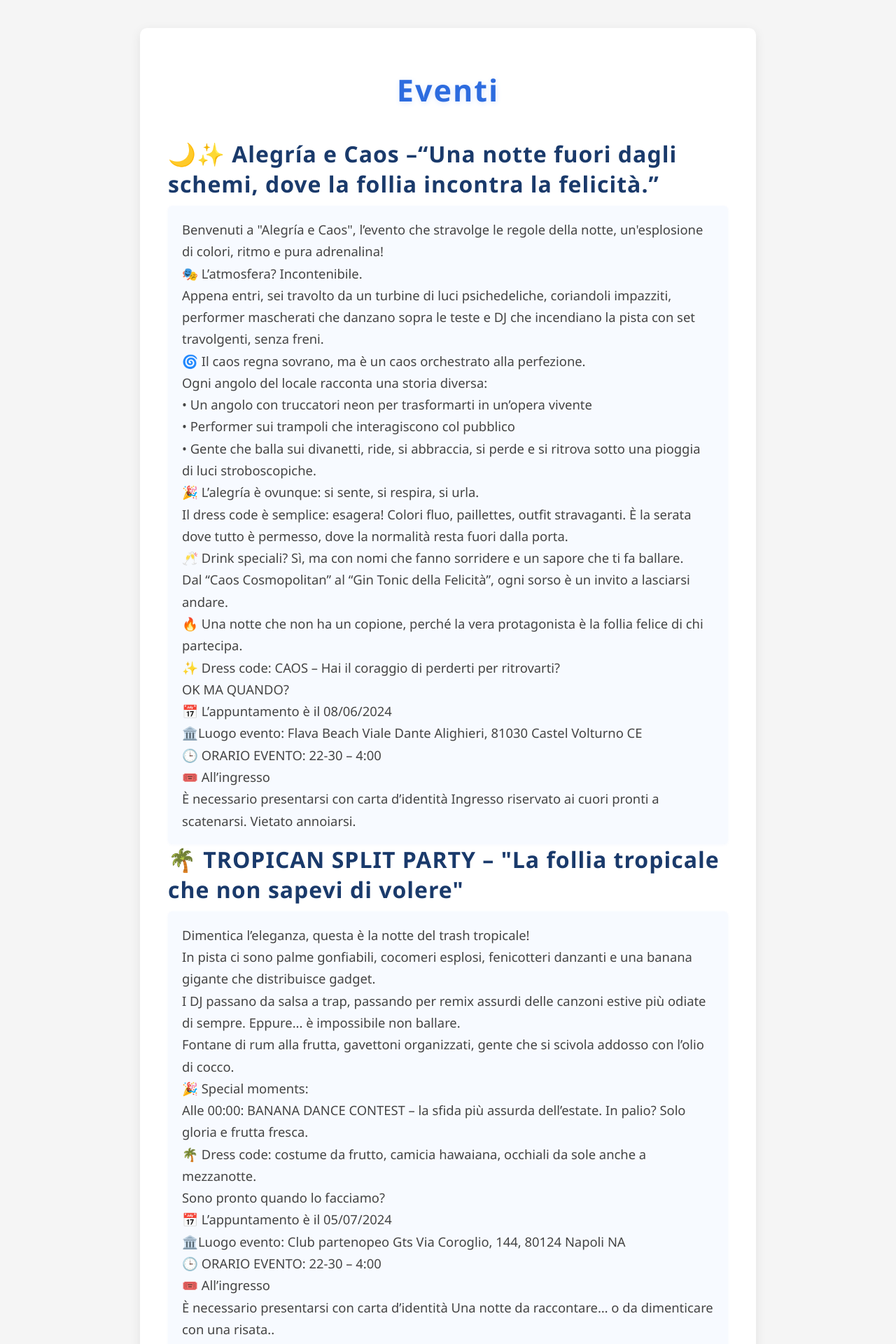
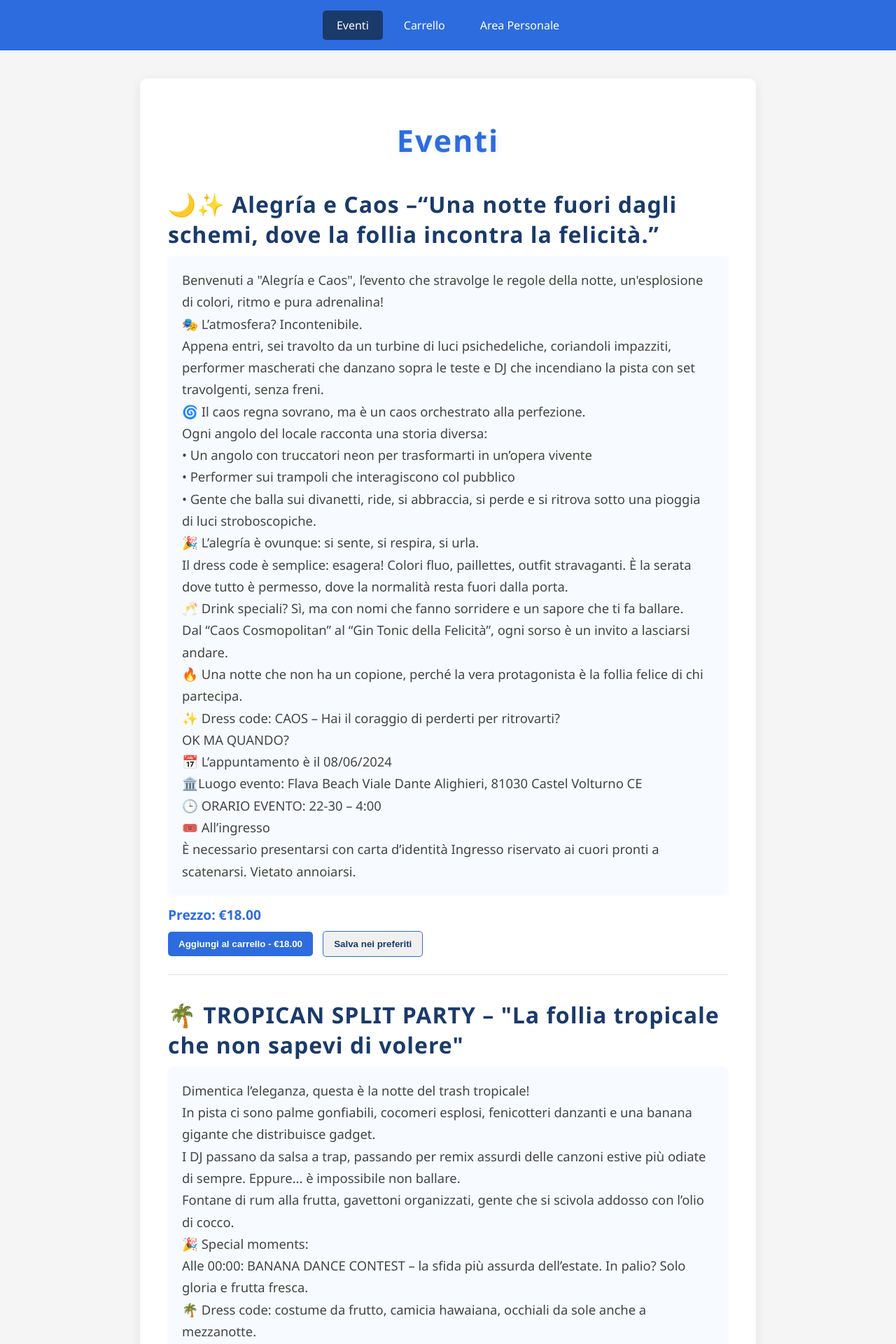
Before and after one commit to simonci683/Event_Hub, a Django app: page /eventi/ in a window 1280 px wide. Shown: the top 1920 px of the page at 70% size. Run offline with Django 5.2, Linux system fonts and the light colour scheme; data comes from the database, SQL or seed files in the repository; both versions use the stored data as it was after the commit.

Commit message:
terzo commit

```diff
--- a/Event_Hub/settings.py
+++ b/Event_Hub/settings.py
@@ -118,6 +118,10 @@ USE_TZ = True
 
 STATIC_URL = 'static/'
 
+# Media files (User uploaded files)
+MEDIA_URL = '/media/'
+MEDIA_ROOT = BASE_DIR / 'media'
+
 # Default primary key field type
 # https://docs.djangoproject.com/en/5.2/ref/settings/#default-auto-field
 
--- a/Event_Hub/urls.py
+++ b/Event_Hub/urls.py
@@ -17,7 +17,13 @@ Including another URLconf
 from django.shortcuts import redirect
 from django.contrib import admin
 from django.urls import path
-from Event_Hub.views import registrati, login, benvenuto
+from django.conf import settings
+from django.conf.urls.static import static
+from Event_Hub.views import (
+    registrati, login, benvenuto, aggiungi_al_carrello, carrello, rimuovi_dal_carrello,
+    area_personale, biglietti, profilo, storico_acquisti, recensioni, eventi_salvati, salva_evento,
+    checkout
+)
 from .views import lista_eventi
 
 urlpatterns = [
@@ -28,5 +34,21 @@ urlpatterns = [
     path('Registrati/', registrati, name='Registrati'),
     path('login/', login, name='login'),
     path('eventi/', lista_eventi, name='eventi'),
+    path('carrello/', carrello, name='carrello'),
+    path('aggiungi-al-carrello/', aggiungi_al_carrello, name='aggiungi_al_carrello'),
+    path('rimuovi-dal-carrello/', rimuovi_dal_carrello, name='rimuovi_dal_carrello'),
+    path('checkout/', checkout, name='checkout'),
 
+    # Area Personale URLs
+    path('area-personale/', area_personale, name='area_personale'),
+    path('area-personale/biglietti/', biglietti, name='biglietti'),
+    path('area-personale/profilo/', profilo, name='profilo'),
+    path('area-personale/storico-acquisti/', storico_acquisti, name='storico_acquisti'),
+    path('area-personale/recensioni/', recensioni, name='recensioni'),
+    path('area-personale/eventi-salvati/', eventi_salvati, name='eventi_salvati'),
+    path('salva-evento/', salva_evento, name='salva_evento'),
 ]
+
+# Serve media files during development
+if settings.DEBUG:
+    urlpatterns += static(settings.MEDIA_URL, document_root=settings.MEDIA_ROOT)
--- a/Event_Hub/views.py
+++ b/Event_Hub/views.py
@@ -1,7 +1,13 @@
+from django.shortcuts import render, redirect, get_object_or_404
+from Event_Hub.models import Utente, Organizzatore, Evento, Prenotazione, Recensione, Carrello, EventoSalvato
+from .models import Evento
+from django.db.models import Q
+import hashlib
+from django.contrib import messages
+from django.utils import timezone
 from django.shortcuts import render, redirect
-from Event_Hub.models import Utente, Organizzatore, Evento, Prenotazione, Recensione
-from .models import Evento
-import hashlib
+from Event_Hub.models import Utente
+
 
 def registrati(request):
     if request.method == 'POST':
@@ -34,7 +40,8 @@ def login(request):
 
         try:
             utente = Utente.objects.get(email=email, password=hashed_password)
-            # Here you would typically set up a session
+            # Set up the user session
+            request.session['utente_email'] = utente.email
             return redirect('eventi')
         except Utente.DoesNotExist:
             return render(request, 'login.html', {'error': 'Credenziali non valide'})
@@ -46,9 +53,9 @@ def benvenuto(request):
 
 def lista_eventi(request):
     eventi = Evento.objects.all().order_by('nome')
-    return render(request, 'eventi.html', {'eventi': eventi})
+    return render(request, 'eventi.html', {'evexenti': eventi})
 
-def carrello(request):
+def aggiungi_al_carrello(request):
     if request.method == 'POST':
         evento_nome = request.POST.get('evento_nome')
         numero_biglietti = int(request.POST.get('numero_biglietti', 1))
@@ -62,18 +69,415 @@ def carrello(request):
             evento = Evento.objects.get(nome=evento_nome)
 
             # Check if the user already has a cart for this event
-            existing_cart = carrello.objects.filter(utente=utente, evento=evento).first()
+            existing_cart = Carrello.objects.filter(utente=utente, evento=evento).first()
             if existing_cart:
                 existing_cart.numero_biglietti += numero_biglietti
                 existing_cart.save()
             else:
-                carrello.objects.create(
+                Carrello.objects.create(
                     utente=utente,
                     evento=evento,
                     numero_biglietti=numero_biglietti
                 )
+            return redirect('carrello')
+        except (Utente.DoesNotExist, Evento.DoesNotExist):
+            return render(request, 'error.html', {'message': 'Evento o utente non trovato.'})
+
+    return redirect('eventi')
+
+def carrello(request):
+    utente_email = request.session.get('utente_email')
+
+    if not utente_email:
+        return redirect('login')
+
+    try:
+        utente = Utente.objects.get(email=utente_email)
+        Carrello_items = Carrello.objects.filter(utente=utente).select_related('evento')
+
+        # Calculate subtotals for each item
+        items_with_subtotals = []
+        totale = 0
+
+        for item in Carrello_items:
+            subtotale = item.evento.prezzo * item.numero_biglietti
+            totale += subtotale
+            items_with_subtotals.append({
+                'item': item,
+                'subtotale': subtotale
+            })
+
+        context = {
+            'carrello_items': items_with_subtotals,
+            'totale': totale
+        }
+
+        return render(request, 'carrello.html', context)
+    except Utente.DoesNotExist:
+        return redirect('login')
+
+def rimuovi_dal_carrello(request):
+    if request.method == 'POST':
+        evento_nome = request.POST.get('evento_nome')
+        utente_email = request.session.get('utente_email')
+
+        if not utente_email:
+            return redirect('login')
+
+        try:
+            utente = Utente.objects.get(email=utente_email)
+            evento = Evento.objects.get(nome=evento_nome)
+
+            # Find and delete the cart item
+            cart_item = get_object_or_404(Carrello, utente=utente, evento=evento)
+            cart_item.delete()
+
+            return redirect('carrello')
+        except (Utente.DoesNotExist, Evento.DoesNotExist):
+            return render(request, 'error.html', {'message': 'Evento o utente non trovato.'})
+
+    return redirect('carrello')
+
+# Area Personale Views
+def area_personale(request):
+    utente_email = request.session.get('utente_email')
+
+    if not utente_email:
+        return redirect('login')
+
+    try:
+        utente = Utente.objects.get(email=utente_email)
+
+        # Get recent tickets
+        biglietti_recenti = Prenotazione.objects.filter(utente=utente).order_by('-data_prenotazione')[:3]
+
+        # Get saved events
+        eventi_salvati = EventoSalvato.objects.filter(utente=utente).order_by('-data_salvataggio')[:3]
+
+        # Get recent reviews
+        recensioni_recenti = Recensione.objects.filter(utente=utente).order_by('-data_recensione')[:3]
+
+        context = {
+            'utente': utente,
+            'biglietti_recenti': biglietti_recenti,
+            'eventi_salvati': eventi_salvati,
+            'recensioni_recenti': recensioni_recenti
+        }
+
+        return render(request, 'area_personale.html', context)
+    except Utente.DoesNotExist:
+        return redirect('login')
+
+def biglietti(request):
+    utente_email = request.session.get('utente_email')
+
+    if not utente_email:
+        return redirect('login')
+
+    try:
+        utente = Utente.objects.get(email=utente_email)
+        biglietti_list = Prenotazione.objects.filter(utente=utente).order_by('-data_prenotazione')
+
+        # Calculate total price for each ticket
+        biglietti_with_totals = []
+        for biglietto in biglietti_list:
+            prezzo_totale = biglietto.evento.prezzo * biglietto.numero_biglietti
+            biglietti_with_totals.append({
+                'biglietto': biglietto,
+                'prezzo_totale': prezzo_totale
+            })
+
+        context = {
+            'utente': utente,
+            'biglietti': biglietti_with_totals
+        }
+
+        return render(request, 'biglietti.html', context)
+    except Utente.DoesNotExist:
+        return redirect('login')
+
+def profilo(request):
+    utente_email = request.session.get('utente_email')
+
+    if not utente_email:
+        return redirect('login')
+
+    try:
+        utente = Utente.objects.get(email=utente_email)
+
+        if request.method == 'POST':
+            # Update user profile
+            utente.nome = request.POST.get('nome', utente.nome)
+            utente.cognome = request.POST.get('cognome', utente.cognome)
+            utente.telefono = request.POST.get('telefono', utente.telefono)
+
+            # Handle password change
+            current_password = request.POST.get('current_password')
+            new_password = request.POST.get('new_password')
+            confirm_password = request.POST.get('confirm_password')
+
+            if current_password and new_password and confirm_password:
+                hashed_current = hashlib.md5(current_password.encode()).hexdigest()
+
+                if hashed_current == utente.password:
+                    if new_password == confirm_password:
+                        utente.password = hashlib.md5(new_password.encode()).hexdigest()
+                        messages.success(request, 'Password aggiornata con successo.')
+                    else:
+                        messages.error(request, 'Le nuove password non corrispondono.')
+                else:
+                    messages.error(request, 'Password attuale non corretta.')
+
+            # Handle profile picture
+            if 'foto_profilo' in request.FILES:
+                utente.foto_profilo = request.FILES['foto_profilo']
+
+            utente.save()
+            messages.success(request, 'Profilo aggiornato con successo.')
+
+        context = {
+            'utente': utente
+        }
+
+        return render(request, 'profilo.html', context)
+    except Utente.DoesNotExist:
+        return redirect('login')
+
+def storico_acquisti(request):
+    utente_email = request.session.get('utente_email')
+
+    if not utente_email:
+        return redirect('login')
+
+    try:
+        utente = Utente.objects.get(email=utente_email)
+
+        # Get filter parameters
+        data_inizio = request.GET.get('data_inizio')
+        data_fine = request.GET.get('data_fine')
+        tipo_evento = request.GET.get('tipo_evento')
+        location = request.GET.get('location')
+
+        # Start with all user's bookings
+        acquisti = Prenotazione.objects.filter(utente=utente)
+
+        # Apply filters if provided
+        if data_inizio:
+            acquisti = acquisti.filter(data_prenotazione__gte=data_inizio)
+        if data_fine:
+            acquisti = acquisti.filter(data_prenotazione__lte=data_fine)
+        if tipo_evento:
+            acquisti = acquisti.filter(evento__nome__icontains=tipo_evento)
+        if location:
+            acquisti = acquisti.filter(evento__luogo__icontains=location)
+
+        # Order by date (most recent first)
+        acquisti = acquisti.order_by('-data_prenotazione')
+
+        context = {
+            'utente': utente,
+            'acquisti': acquisti,
+            'filtri': {
+                'data_inizio': data_inizio,
+                'data_fine': data_fine,
+                'tipo_evento': tipo_evento,
+                'location': location
+            }
+        }
+
+        return render(request, 'storico_acquisti.html', context)
+    except Utente.DoesNotExist:
+        return redirect('login')
+
+def recensioni(request):
+    utente_email = request.session.get('utente_email')
+
+    if not utente_email:
+        return redirect('login')
+
+    try:
+        utente = Utente.objects.get(email=utente_email)
+
+        # Get all user's bookings for past events (potential events to review)
+        eventi_passati = Prenotazione.objects.filter(
+            utente=utente,
+            evento__data__lt=timezone.now().date()
+        ).select_related('evento')
+
+        # Get all user's reviews
+        recensioni_utente = Recensione.objects.filter(utente=utente).order_by('-data_recensione')
+
+        if request.method == 'POST':
+            evento_nome = request.POST.get('evento_nome')
+            valutazione = request.POST.get('valutazione')
+            commento = request.POST.get('commento')
+
+            if evento_nome and valutazione and commento:
+                try:
+                    evento = Evento.objects.get(nome=evento_nome)
+
+                    # Check if user already reviewed this event
+                    existing_review = Recensione.objects.filter(utente=utente, evento=evento).first()
+
+                    if existing_review:
+                        # Update existing review
+                        existing_review.valutazione = valutazione
+                        existing_review.commento = commento
+                        existing_review.save()
+                        messages.success(request, 'Recensione aggiornata con successo.')
+                    else:
+                        # Create new review
+                        Recensione.objects.create(
+                            utente=utente,
+                            evento=evento,
+                            valutazione=valutazione,
+                            commento=commento
+                        )
+                        messages.success(request, 'Recensione inviata con successo.')
+
+                    return redirect('recensioni')
+                except Evento.DoesNotExist:
+                    messages.error(request, 'Evento non trovato.')
+            else:
+                messages.error(request, 'Tutti i campi sono obbligatori.')
+
+        context = {
+            'utente': utente,
+            'eventi_passati': eventi_passati,
+            'recensioni': recensioni_utente
+        }
+
+        return render(request, 'recensioni.html', context)
+    except Utente.DoesNotExist:
+        return redirect('login')
+
+def eventi_salvati(request):
+    utente_email = request.session.get('utente_email')
+
+    if not utente_email:
+        return redirect('login')
+
+    try:
+        utente = Utente.objects.get(email=utente_email)
+
+        # Get all saved events
+        saved_events = EventoSalvato.objects.filter(utente=utente).select_related('evento').order_by('-data_salvataggio')
+
+        if request.method == 'POST':
+            action = request.POST.get('action')
+            evento_nome = request.POST.get('evento_nome')
+
+            if action and evento_nome:
+                try:
+                    evento = Evento.objects.get(nome=evento_nome)
+                    saved_event = EventoSalvato.objects.filter(utente=utente, evento=evento).first()
+
+                    if action == 'remove' and saved_event:
+                        # Remove from saved events
+                        saved_event.delete()
+                        messages.success(request, 'Evento rimosso dai preferiti.')
+                    elif action == 'toggle_notifications' and saved_event:
+                        # Toggle notifications
+                        saved_event.notifiche_attive = not saved_event.notifiche_attive
+                        saved_event.save()
+                        status = 'attivate' if saved_event.notifiche_attive else 'disattivate'
+                        messages.success(request, f'Notifiche {status} per questo evento.')
+
+                    return redirect('eventi_salvati')
+                except Evento.DoesNotExist:
+                    messages.error(request, 'Evento non trovato.')
+
+        # Get current date for countdown
+        today = timezone.now().date()
+
+        context = {
+            'utente': utente,
+            'eventi_salvati': saved_events,
+            'today': today
+        }
+
+        return render(request, 'eventi_salvati.html', context)
+    except Utente.DoesNotExist:
+        return redirect('login')
+
+def salva_evento(request):
+    if request.method == 'POST':
+        evento_nome = request.POST.get('evento_nome')
+        utente_email = request.session.get('utente_email')
+
+        if not utente_email:
+            return redirect('login')
+
+        try:
+            utente = Utente.objects.get(email=utente_email)
+            evento = Evento.objects.get(nome=evento_nome)
+
+            # Check if already saved
+            existing = EventoSalvato.objects.filter(utente=utente, evento=evento).first()
+
+            if not existing:
+                EventoSalvato.objects.create(
+                    utente=utente,
+                    evento=evento
+                )
+                messages.success(request, 'Evento salvato nei preferiti.')
+            else:
+                messages.info(request, 'Evento già nei preferiti.')
+
             return redirect('eventi')
         except (Utente.DoesNotExist, Evento.DoesNotExist):
             return render(request, 'error.html', {'message': 'Evento o utente non trovato.'})
 
-    return render(request, 'carrello.html')
+    return redirect('eventi')
+
+def checkout(request):
+    utente_email = request.session.get('utente_email')
+
+    if not utente_email:
+        return redirect('login')
+
+    try:
+        utente = Utente.objects.get(email=utente_email)
+        carrello_items = Carrello.objects.filter(utente=utente).select_related('evento')
+
+        if not carrello_items:
+            messages.info(request, 'Il tuo carrello è vuoto.')
+            return redirect('carrello')
+
+        # Process each cart item
+        for item in carrello_items:
+            evento = item.evento
+            numero_biglietti = item.numero_biglietti
+
+            # Check if there are enough tickets available
+            if evento.biglietti_disponibili < numero_biglietti:
+                messages.error(request, f'Non ci sono abbastanza biglietti disponibili per {evento.nome}. Disponibili: {evento.biglietti_disponibili}')
+                return redirect('carrello')
+
+            # Create a new booking
+            Prenotazione.objects.create(
+                utente=utente,
+                evento=evento,
+                numero_biglietti=numero_biglietti,
+                stato='attivo'
+            )
+
+            # Update available tickets
+            evento.biglietti_disponibili -= numero_biglietti
+            evento.save()
+
+        # Clear the cart after successful purchase
+        carrello_items.delete()
+
+        messages.success(request, 'Acquisto completato con successo! Puoi vedere i tuoi biglietti nella sezione "Biglietti".')
+        return redirect('biglietti')
+
+    except Utente.DoesNotExist:
+        return redirect('login')
+    except Exception as e:
+        messages.error(request, f'Si è verificato un errore durante l\'acquisto: {str(e)}')
+        return redirect('carrello')
+
+def lista_eventi(request):
+    eventi = Evento.objects.all().order_by('nome')
+    return render(request, 'eventi.html', {'eventi': eventi})
--- a/templates/eventi.html
+++ b/templates/eventi.html
@@ -49,6 +49,41 @@
             padding: 18px 20px;
             line-height: 1.7;
             box-shadow: 0 1px 4px rgba(45,108,223,0.04);
+            margin-bottom: 15px;
+        }
+        .evento-prezzo {
+            font-size: 1.2em;
+            font-weight: bold;
+            color: #2d6cdf;
+            margin-bottom: 10px;
+        }
+        .aggiungi-carrello {
+            display: inline-block;
+            background-color: #2d6cdf;
+            color: white;
+            padding: 10px 15px;
+            border-radius: 5px;
+            text-decoration: none;
+            font-weight: bold;
+            cursor: pointer;
+            border: none;
+        }
+        .aggiungi-carrello:hover {
+            background-color: #1a3a6b;
+        }
+        .salva-evento {
+            display: inline-block;
+            background-color: #f0f0f0;
+            color: #1a3a6b;
+            padding: 10px 15px;
+            border-radius: 5px;
+            text-decoration: none;
+            font-weight: bold;
+            cursor: pointer;
+            border: 1px solid #2d6cdf;
+        }
+        .salva-evento:hover {
+            background-color: #e0eaff;
         }
         .no-eventi {
             text-align: center;
@@ -59,13 +94,33 @@
     </style>
 </head>
 <body>
+    <div class="nav-menu" style="display: flex; justify-content: center; background-color: #2d6cdf; padding: 15px 0; margin-bottom: 30px;">
+        <a href="{% url 'eventi' %}" style="color: white; text-decoration: none; padding: 10px 20px; margin: 0 5px; border-radius: 5px; transition: background-color 0.2s; background-color: #1a3a6b;">Eventi</a>
+        <a href="{% url 'carrello' %}" style="color: white; text-decoration: none; padding: 10px 20px; margin: 0 5px; border-radius: 5px; transition: background-color 0.2s;">Carrello</a>
+        <a href="{% url 'area_personale' %}" style="color: white; text-decoration: none; padding: 10px 20px; margin: 0 5px; border-radius: 5px; transition: background-color 0.2s;">Area Personale</a>
+    </div>
+
     <div class="container">
         <h1>Eventi</h1>
         {% for evento in eventi %}
         <div class="evento">
             <div class="evento-nome">{{ evento.nome }}</div>
-            <div class="evento-descrizione">{{ evento.descrizione|linebreaksbr }}
+            <div class="evento-descrizione">{{ evento.descrizione|linebreaksbr }}</div>
+            <div class="evento-prezzo">Prezzo: €{{ evento.prezzo }}</div>
+            <div class="evento-actions">
+                <form action="{% url 'aggiungi_al_carrello' %}" method="post" style="display: inline-block; margin-right: 10px;">
+                    {% csrf_token %}
+                    <input type="hidden" name="evento_nome" value="{{ evento.nome }}">
+                    <input type="hidden" name="numero_biglietti" value="1">
+                    <button type="submit" class="aggiungi-carrello">Aggiungi al carrello - €{{ evento.prezzo }}</button>
+                </form>
+                <form action="{% url 'salva_evento' %}" method="post" style="display: inline-block;">
+                    {% csrf_token %}
+                    <input type="hidden" name="evento_nome" value="{{ evento.nome }}">
+                    <button type="submit" class="salva-evento">Salva nei preferiti</button>
+                </form>
             </div>
+        </div>
         {% empty %}
         <div class="no-eventi">Nessun evento disponibile al momento.</div>
         {% endfor %}
```
Also changed, not shown: Event_Hub/models.py (+22 -1 lines), db.sqlite3.
